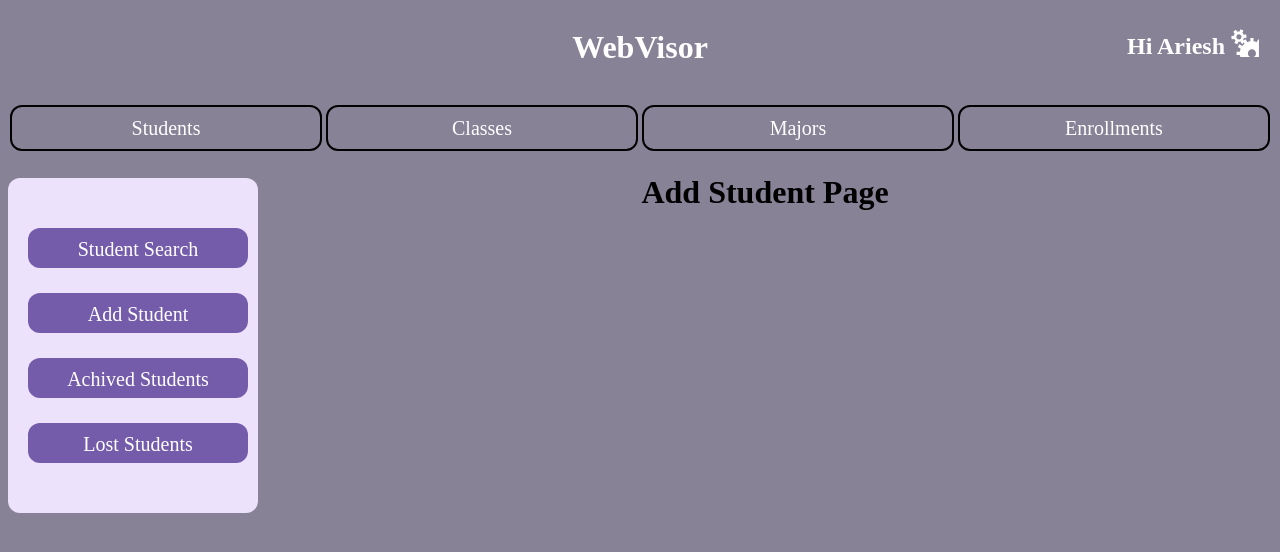
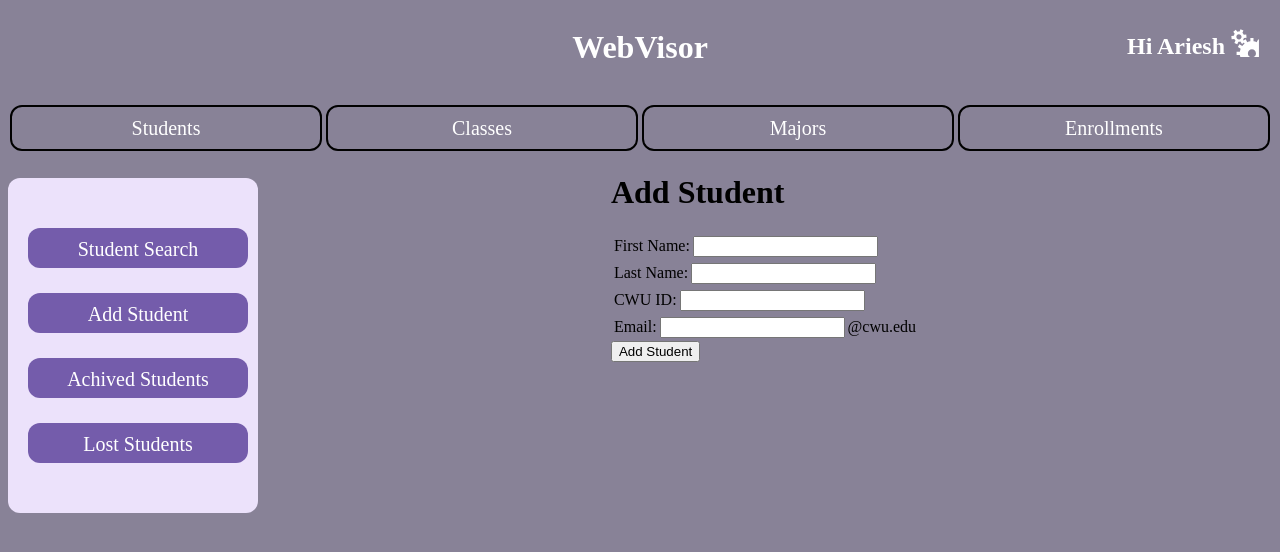
Before and after one commit to groverari/CWU-WebVisor, a React (Vite) app in the folder frontend/: page /home/students/add in a window 1280 px wide. Shown: the top 552 px of the page. Built offline with nearby package versions, Linux system fonts and the light colour scheme; a web font is replaced by a local one.

Commit message:
Update student-add.jsx
Add

```diff
--- a/frontend/src/pages/students/student-add/student-add.jsx
+++ b/frontend/src/pages/students/student-add/student-add.jsx
@@ -1,8 +1,76 @@
-import React from "react";
+import React, { useState } from "react";
 import "./student-add.scss";
 
 const AddStudent = () => {
-  return <h1>Add Student Page</h1>;
+  const [formData, setFormData] = useState({
+    firstName: "",
+    lastName: "",
+    cwuId: "",
+    email: "",
+  });
+  const handleFormSubmit = (event) => {
+    event.preventDefault();
+    console.log(formData);
+  };
+
+  const handleInputChange = (event) => {
+    const { name, value } = event.target;
+    setFormData((prevFormData) => ({
+      ...prevFormData,
+      [name]: value,
+    }));
+  };
+
+  return (
+    <div>
+      <h1>Add Student</h1>
+      <form onSubmit={handleFormSubmit}>
+        <label>
+          First Name:
+          <input
+            type="text"
+            name="firstName"
+            value={formData.firstName}
+            onChange={handleInputChange}
+          />
+        </label>
+        <br />
+        <label>
+          Last Name:
+          <input
+            type="text"
+            name="lastName"
+            value={formData.lastName}
+            onChange={handleInputChange}
+          />
+        </label>
+        <br />
+        <label>
+          CWU ID:
+          <input
+            type="text"
+            name="cwuId"
+            pattern="[0-9]{8}"
+            title="Please enter an 8-digit number."
+            required
+            onChange={handleInputChange}
+          />
+        </label>
+        <br />
+        <label>
+          Email:
+          <input
+            type="email"
+            name="email"
+            value={formData.email}
+            onChange={handleInputChange}
+          />
+          @cwu.edu
+        </label>
+        <br />
+        <button type="submit">Add Student</button>
+      </form>
+    </div>
+  );
 };
-
 export default AddStudent;
```
